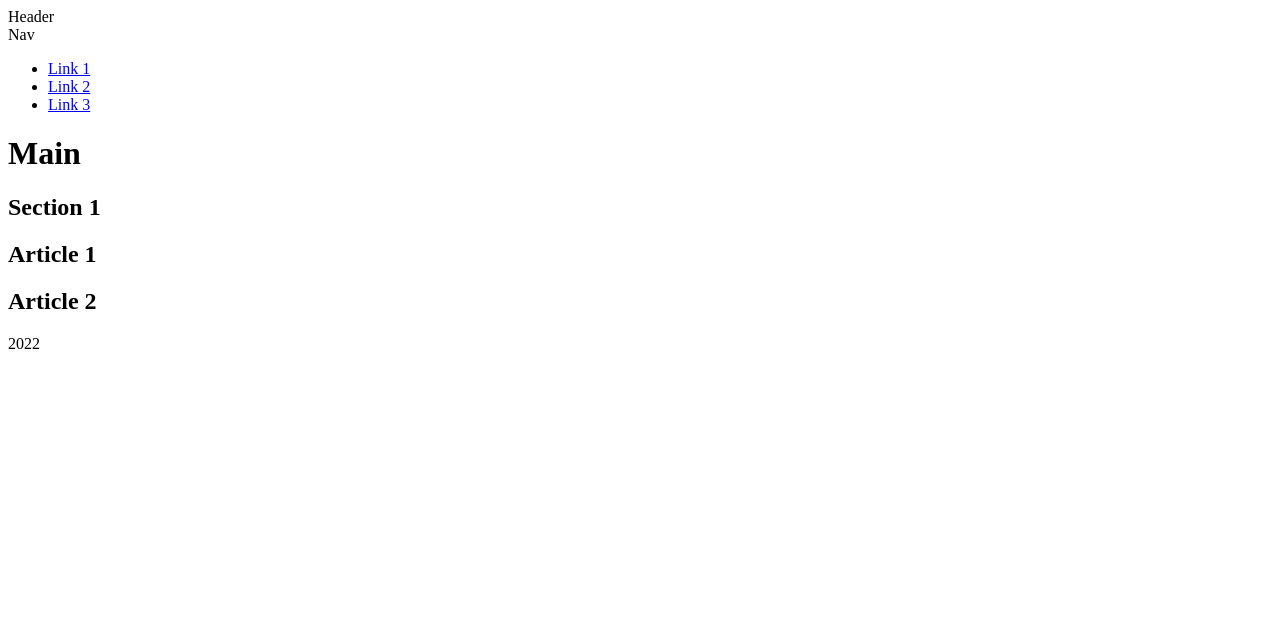
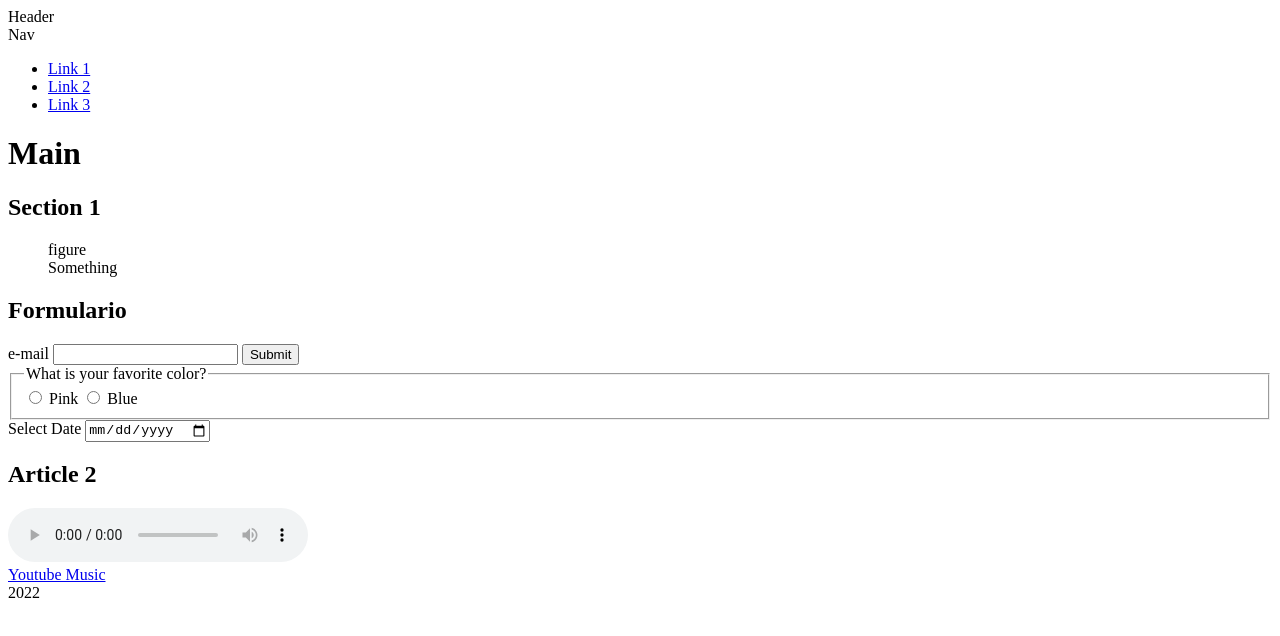
Before and after one commit to dkmartinez/portfolio, a plain HTML site: page estructure.html in a window 1280 px wide. Drawn offline with Linux system fonts and the light colour scheme.

Commit message:
"css changes"

```diff
--- a/estructure.html
+++ b/estructure.html
@@ -42,13 +42,41 @@
     <h1>Main</h1>
 <section id="goals">
    <h1>Section 1</h1>
+<figure>
+    figure
+    <figcaption>
+        Something
+    </figcaption>
+</figure>
+    <article id="one">
+       <h2> Formulario</h2>
+       <form action="#">
+       <!--El atributo (Id) debe contener el mismo nombre del label (atributo for) -->
+        <label for="email">e-mail</label>
+        <input type="text" id="email" name="email">
+        <input type="submit" id="submit" name="submit">
 
-    <article id="one">
-       <h2> Article 1</h2>
+        <fieldset>
+            <legend>What is your favorite color?</legend>
+            <input type="radio" name="one" id="one" value="pink">
+            <label for="one"> Pink </label>
+            <input type="radio" name="one" id="two" value="blue">
+            <label for="two">Blue</label>
+
+        </fieldset>
+        <label for="selectDate"> Select Date</label>
+        <input type="date" id="selectDate" name="date">
+       </form>
     </article>
 
     <article id="two">
        <h2> Article 2</h2>
+    <audio controls>
+        <source src="https://music.youtube.com/watch?v=s2gtQJiM5Zg&feature=share" type="music/mp3">
+    </audio>
+    </article>
+    <article>
+        <a href="https://music.youtube.com/watch?v=s2gtQJiM5Zg&feature=share" accesskey="y" > Youtube Music </a>
     </article>
 
 </section>
```
